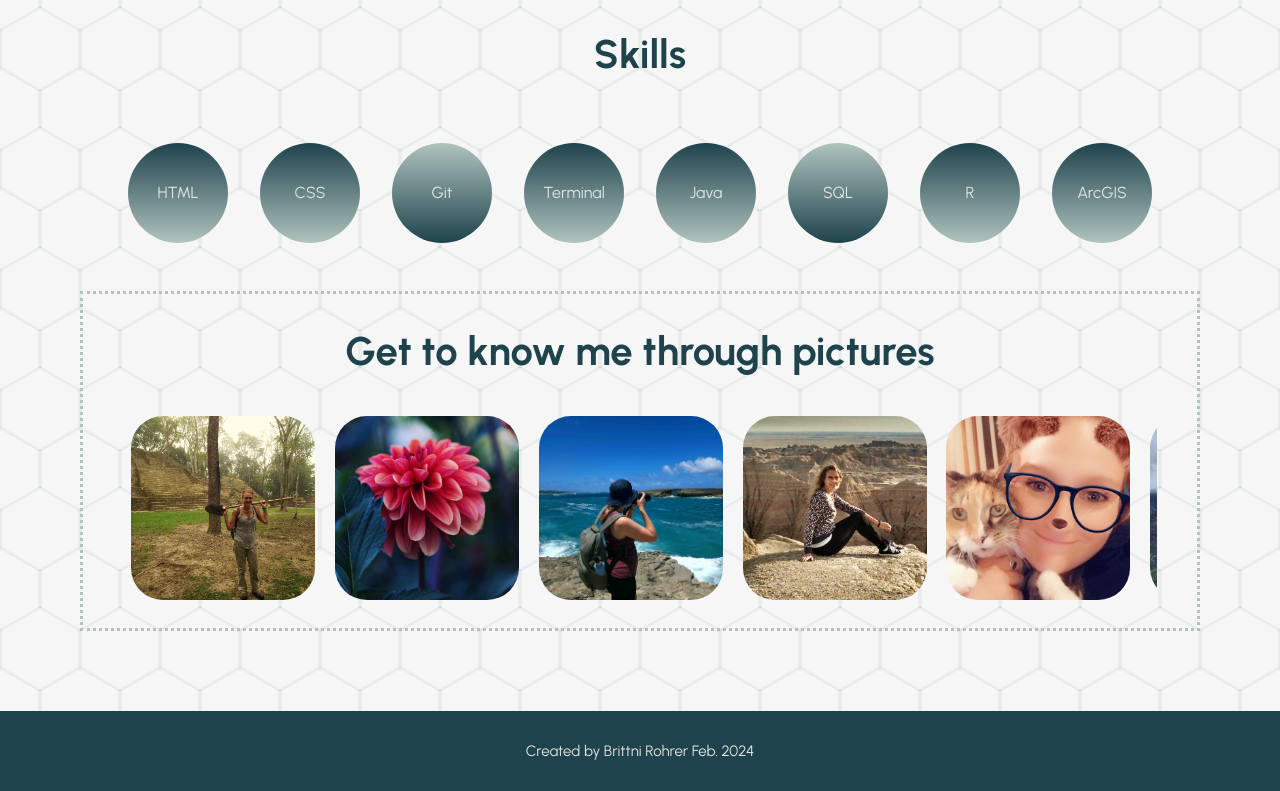
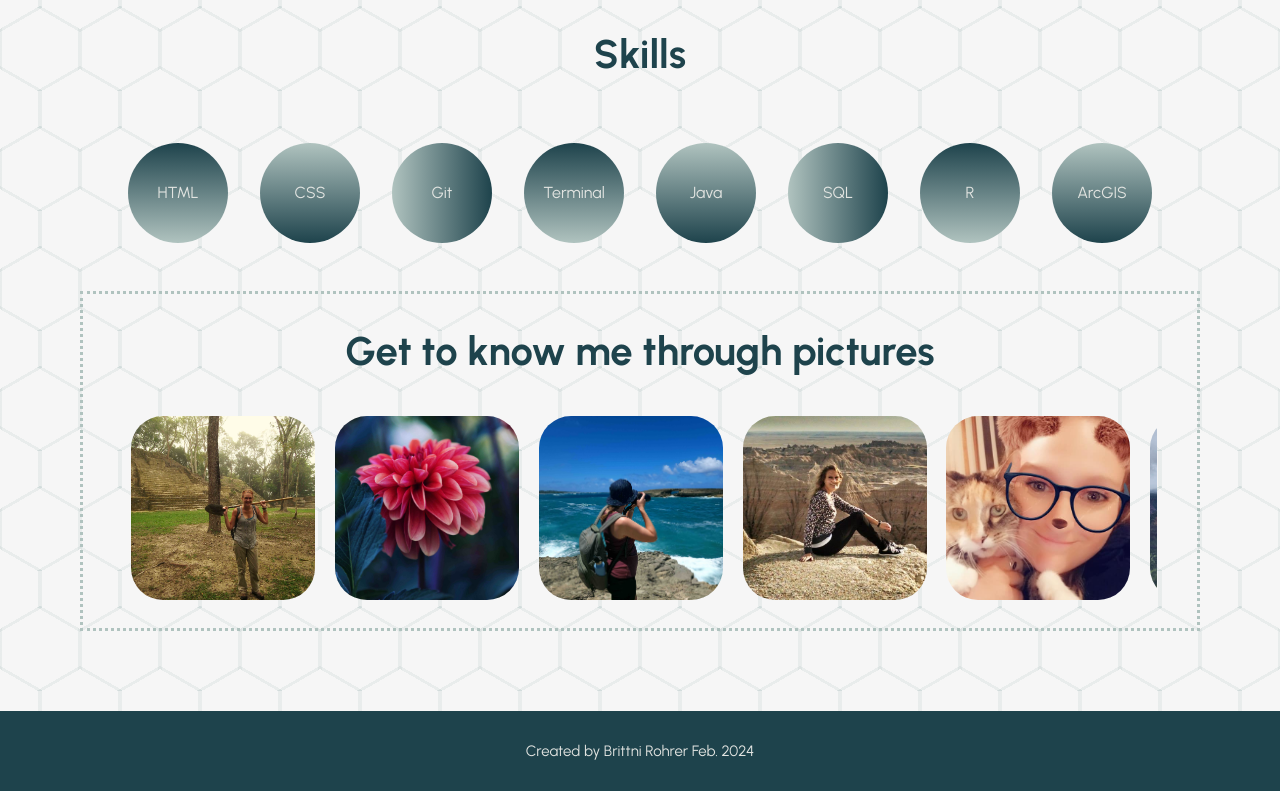
Before and after one commit to brittrohrer/portfolio, a plain HTML site: page about-me.html in a window 1280 px wide. Shown: the part 1331-2122 px from the top of the page. Drawn offline with Linux system fonts and the light colour scheme.

Commit message:
fixed nth child skills

```diff
--- a/styles/styles.css
+++ b/styles/styles.css
@@ -275,7 +275,7 @@ h2 {
 .bubble:nth-child(3n) {
     background: linear-gradient(90deg, #b0c3bf, #1e434c);
 }
-.bubble:nth-child(3n) {
+.bubble:nth-child(3n-1) {
     background: linear-gradient(180deg, #b0c3bf, #1e434c);
 }
 .bubble:hover {
```
